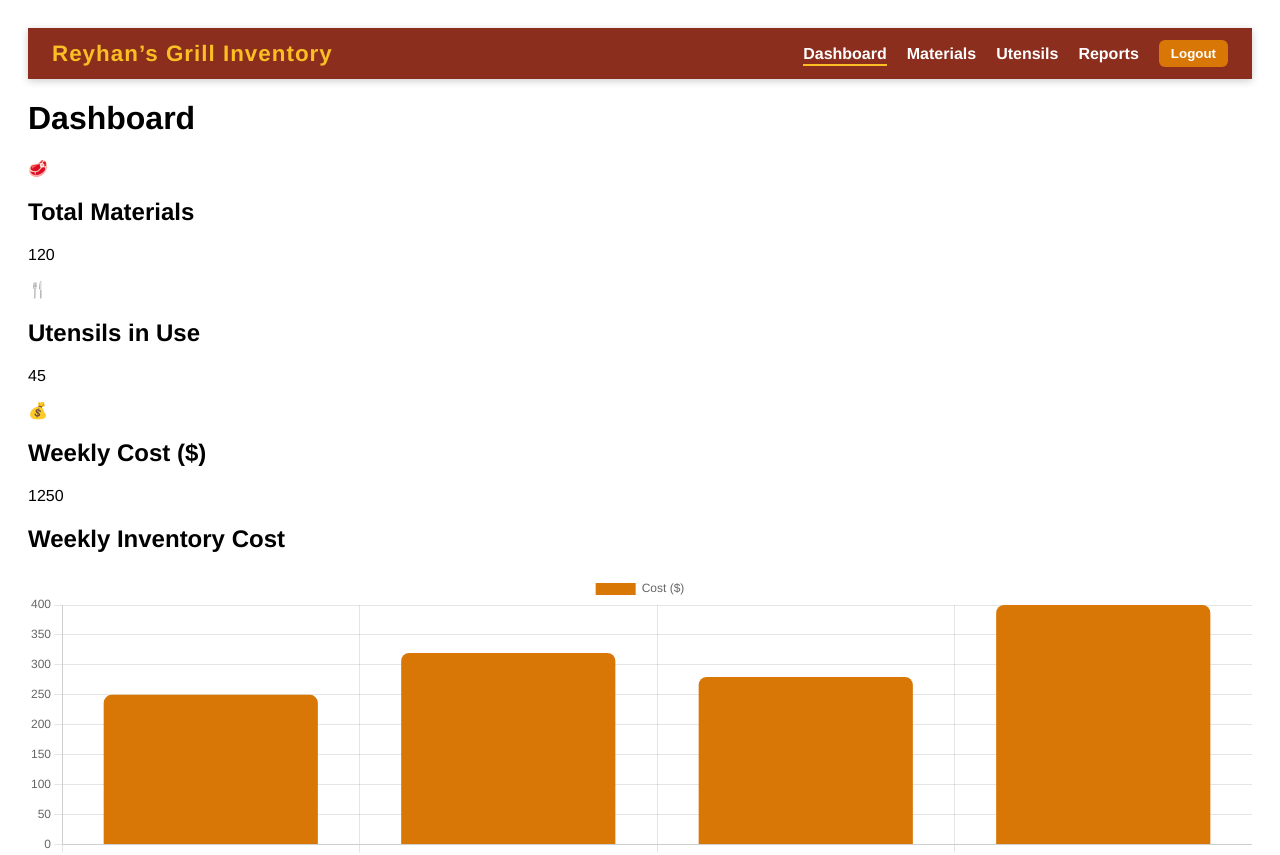
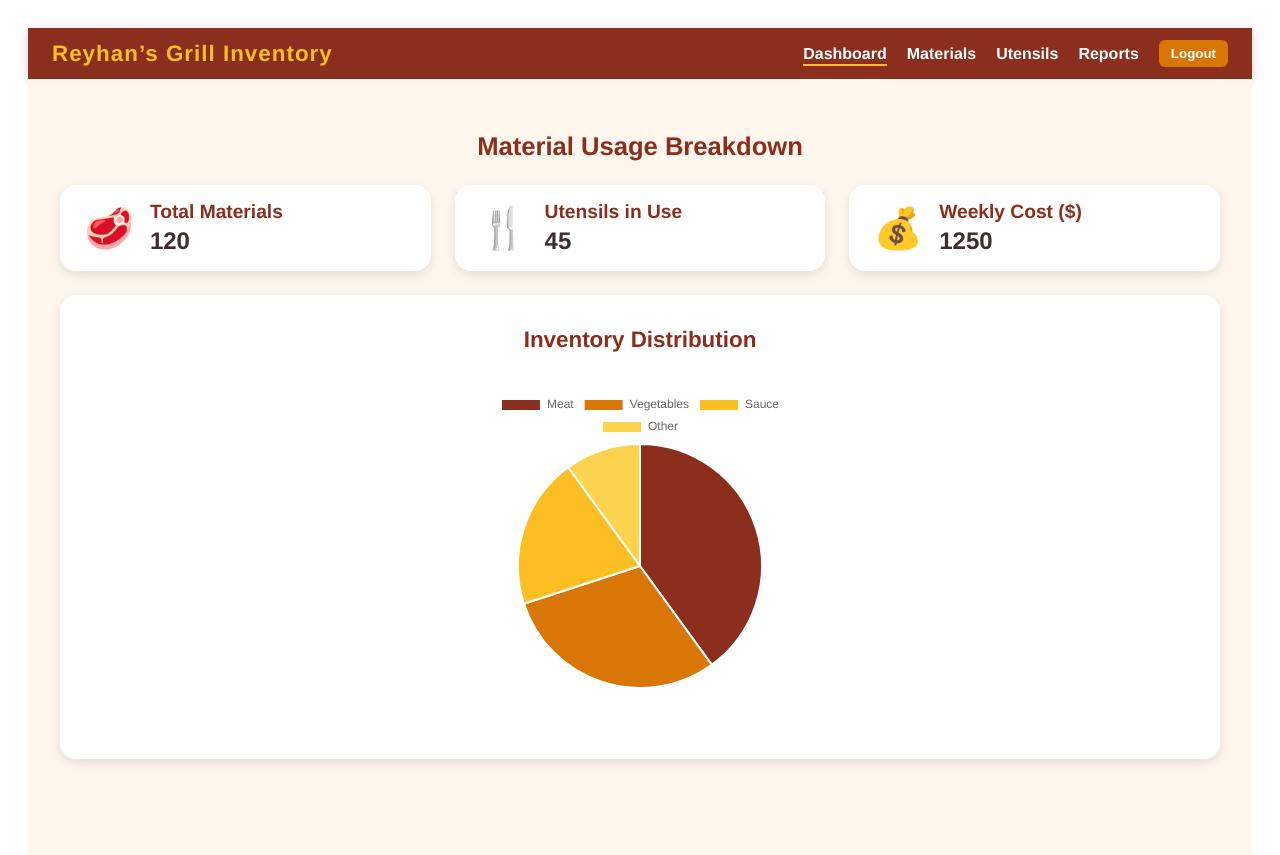
Before and after one commit to CIS-4375-Team-10/CIS4375-Team10-Reyhans-Grill, a Vue app in the folder frontend/: page /dashboard in a window 1280 px wide. Shown: the top 855 px of the page. Built offline with nearby package versions, Linux system fonts and the light colour scheme; sample sign-in values are in the browser's storage.

Commit message:
Reyhan’s Grill example_2

```diff
--- a/frontend/src/components/PieChart.vue
+++ b/frontend/src/components/PieChart.vue
@@ -1,7 +1,7 @@
 <!-- src/components/PieChart.vue -->
 <template>
   <div class="p-4 bg-white rounded-2xl shadow-md">
-    <h2 class="text-xl font-bold mb-2 text-[#8B2E1D]">Material Usage Breakdown</h2>
+    <h2 class="text-xl font-bold mb-2 text-[#8B2E1D]"></h2>
     <Pie :data="chartData" :options="chartOptions" />
   </div>
 </template>
--- a/frontend/src/pages/Dashboard.vue
+++ b/frontend/src/pages/Dashboard.vue
@@ -1,19 +1,149 @@
-<!-- src/views/Dashboard.vue -->
 <template>
-  <main class="p-6 bg-[#FFF7ED] min-h-screen">
-    <h1 class="text-3xl font-bold text-[#8B2E1D] mb-6">Dashboard</h1>
+  <main class="dashboard-container">
+    <!-- Metrics Section -->
+    <div class="metrics-section">
+      <h2 class="metrics-title">Material Usage Breakdown</h2>
 
-    <div class="grid grid-cols-1 sm:grid-cols-3 gap-6 mb-8">
-      <InventoryCard title="Total Materials" :value="120" icon="🥩" />
-      <InventoryCard title="Utensils in Use" :value="45" icon="🍴" />
-      <InventoryCard title="Weekly Cost ($)" :value="1250" icon="💰" />
+      <div class="cards-container">
+        <div class="card">
+          <div class="icon">🥩</div>
+          <div class="info">
+            <h3>Total Materials</h3>
+            <p>{{ totalMaterials }}</p>
+          </div>
+        </div>
+
+        <div class="card">
+          <div class="icon">🍴</div>
+          <div class="info">
+            <h3>Utensils in Use</h3>
+            <p>{{ utensilsInUse }}</p>
+          </div>
+        </div>
+
+        <div class="card">
+          <div class="icon">💰</div>
+          <div class="info">
+            <h3>Weekly Cost ($)</h3>
+            <p>{{ weeklyCost }}</p>
+          </div>
+        </div>
+      </div>
     </div>
 
-    <BarGraph />
+    <!-- Pie Chart -->
+    <div class="chart-container">
+      <h2>Inventory Distribution</h2>
+      <PieChart :chart-data="pieData" />
+    </div>
+
   </main>
 </template>
 
 <script setup>
-import BarGraph from '@/components/BarGraph.vue'
-import InventoryCard from '@/components/InventoryCard.vue'
+import Navbar from '../components/Navbar.vue'
+import PieChart from '../components/PieChart.vue'
+import { ref } from 'vue'
+
+// Example hardcoded data
+const totalMaterials = ref(120)
+const utensilsInUse = ref(45)
+const weeklyCost = ref(1250)
+
+// Pie chart example data
+const pieData = ref({
+  labels: ['Meat', 'Vegetables', 'Utensils', 'Other'],
+  datasets: [
+    {
+      label: 'Inventory Distribution',
+      data: [40, 30, 20, 10], // Hardcoded for now
+      backgroundColor: ['#8B2E1D', '#D97706', '#FBBF24', '#FEEBC8']
+    }
+  ]
+})
 </script>
+
+<style scoped>
+.dashboard-container {
+  padding: 2rem;
+  background-color: #FFF7ED;
+  min-height: 100vh;
+}
+
+/* Section Title above metrics cards */
+.metrics-title {
+  font-size: 1.6rem;
+  color: #8B2E1D;  /* grill-red theme */
+  text-align: center;
+  font-weight: 700;
+  margin-bottom: 1.5rem;
+}
+
+/* Cards Layout */
+.cards-container {
+  display: flex;
+  gap: 1.5rem;
+  flex-wrap: wrap;
+  justify-content: center; /* center the cards */
+}
+
+.card {
+  background-color: #fff;
+  flex: 1 1 200px;
+  display: flex;
+  align-items: center;
+  padding: 1rem 1.5rem;
+  border-radius: 16px;
+  box-shadow: 0 4px 12px rgba(0, 0, 0, 0.1);
+  transition: transform 0.2s;
+}
+
+.card:hover {
+  transform: scale(1.03);
+}
+
+.icon {
+  font-size: 2.5rem;
+  margin-right: 1rem;
+}
+
+.info h3 {
+  margin: 0;
+  font-size: 1.2rem;
+  color: #8B2E1D;
+}
+
+.info p {
+  margin: 0.25rem 0 0 0;
+  font-size: 1.5rem;
+  font-weight: bold;
+  color: #3F2E2E;
+}
+
+/* Chart Container */
+.chart-container {
+  background-color: #fff;
+  padding: 2rem 2rem;        /* top/bottom, left/right padding */
+  border-radius: 16px;
+  box-shadow: 0 4px 12px rgba(0, 0, 0, 0.1);
+  margin-top: 1.5rem;
+  display: flex;
+  flex-direction: column;
+  align-items: center;
+  min-height: 400px;          /* make box taller so chart fits */
+}
+
+/* Chart Title */
+.chart-container h2 {
+  color: #8B2E1D;
+  margin: 0 0 1rem 0;
+  font-size: 1.4rem;
+  text-align: center;
+}
+
+/* Ensure PieChart fits inside card */
+.chart-container canvas {
+  max-width: 100% !important;
+  max-height: 300px;          /* optional: keep chart from overflowing */
+}
+</style>
```
